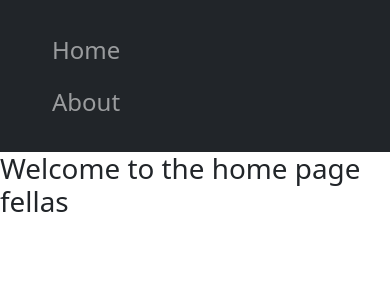
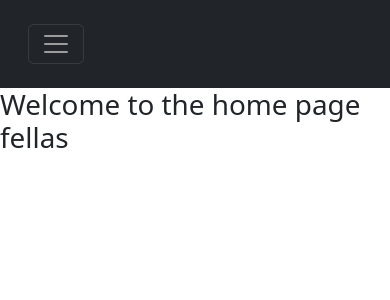
Before and after one commit to jackrtech/jack-blog-deluxe, a React (Create React App) app: page / in a window 390 px wide. Shown: the top 300 px of the page. Built offline with nearby package versions, Linux system fonts and the light colour scheme.

Commit message:
Navbar toggle feature

```diff
--- a/src/components/Header.jsx
+++ b/src/components/Header.jsx
@@ -1,16 +1,33 @@
-import React from "react";
-import { Link, useNavigate } from "react-router-dom";
+import React, { useState } from "react";
+import { Link } from "react-router-dom";
 import 'bootstrap/dist/css/bootstrap.min.css';
-import "./Header.css"
+import "./Header.css";
 
 export default function Header() {
+    const [isMenuOpen, setIsMenuOpen] = useState(false);
 
+    const toggleMenu = () => {
+        setIsMenuOpen(!isMenuOpen);
+    };
 
     return (
         <header className="bg-dark text-white p-3">
             <div className="container-fluid">
                 <nav className="navbar navbar-expand-lg navbar-dark">
-                    <div id="navbarNav">
+                    <button
+                        className="navbar-toggler d-lg-none"
+                        type="button"
+                        onClick={toggleMenu}
+                        aria-controls="navbarNav"
+                        aria-expanded={isMenuOpen ? "true" : "false"}
+                        aria-label="Toggle navigation"
+                    >
+                        <span className="navbar-toggler-icon"></span>
+                    </button>
+                    <div
+                        id="navbarNav"
+                        className={`collapse navbar-collapse ${isMenuOpen ? "show" : ""}`}
+                    >
                         <ul className="navbar-nav ml-auto">
                             <li className="nav-item">
                                 <Link to="/" className="nav-link">Home</Link>
@@ -23,5 +40,5 @@
                 </nav>
             </div>
         </header>
-    )
+    );
 }
```
Lines whose indentation alone changed are shown as unchanged.
